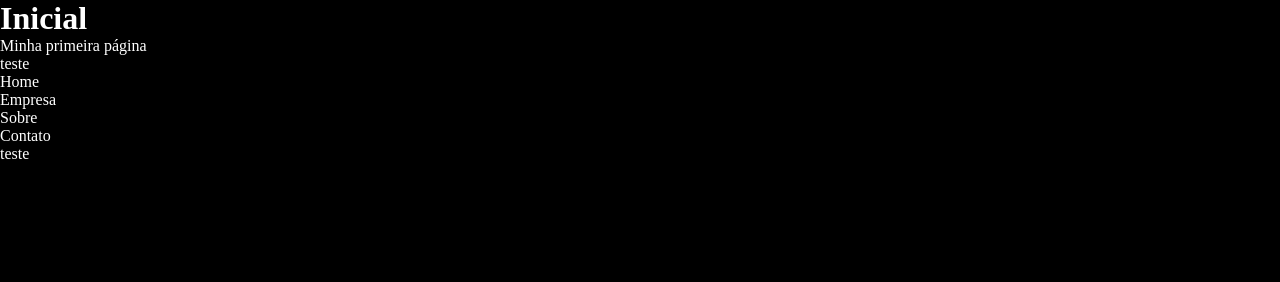
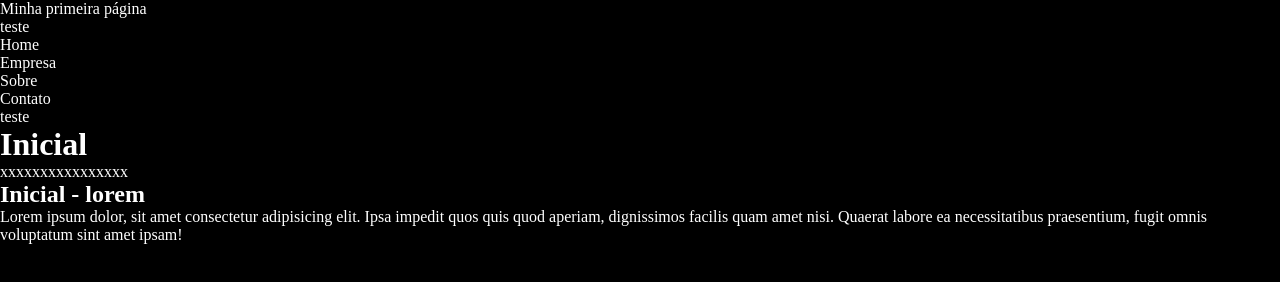
Before and after one commit to lmancio/curso_git_jornadaDev, a plain HTML site: page index.html in a window 1280 px wide. Drawn offline with Linux system fonts and the light colour scheme.

Commit message:
Alterando o index.html

```diff
--- a/index.html
+++ b/index.html
@@ -9,7 +9,7 @@
     </head>
     <body>
         <header>
-            <h1>Inicial</h1>
+
             <p>Minha primeira página</p>
             <p>teste</p>
         </header>
@@ -22,6 +22,14 @@
                 <li>teste</li>
             </ul>
         </nav>
+
+        <h1>Inicial</h1>
+        <p>xxxxxxxxxxxxxxxx</p>
+
+        <h2>Inicial - lorem</h2>
+        <p>Lorem ipsum dolor, sit amet consectetur adipisicing elit. Ipsa impedit quos quis quod aperiam, dignissimos facilis quam amet nisi. Quaerat labore ea necessitatibus praesentium, fugit omnis voluptatum sint amet ipsam!
+        </p>
+
         <script src="assets/js/app.js"></script>
     </body>
 </html>
```
